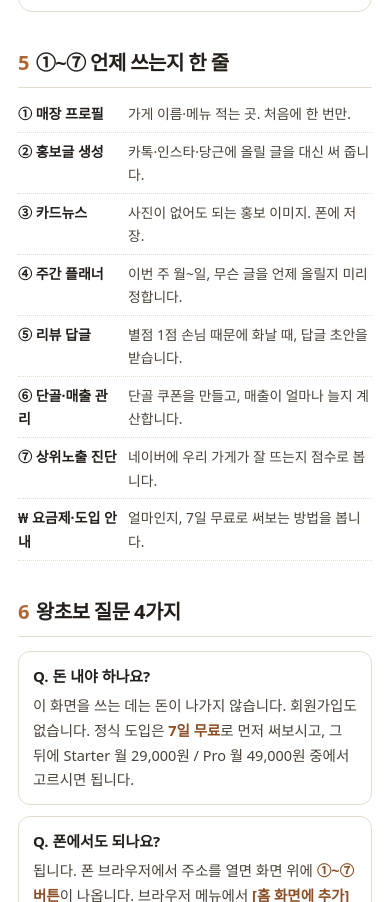
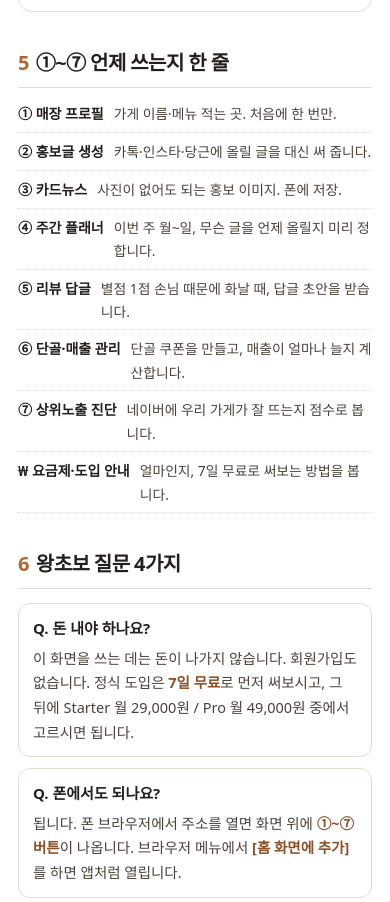
Before and after one commit to ssunwoochoi-create/gageon-studio, a plain HTML site: page guide.html in a window 390 px wide. Shown: the part 4192-5094 px from the top of the page. Drawn offline with Linux system fonts and the light colour scheme.

Commit message:
인쇄용 안내서: 기능 목록 라벨 한 줄 유지, 목록이 페이지 중간에서 끊기지 않게

```diff
--- a/guide.html
+++ b/guide.html
@@ -66,7 +66,7 @@
 
   .fn{margin-top:14px;display:grid;gap:7px;}
   .fn div{display:flex;gap:10px;align-items:baseline;border-bottom:1px dotted var(--line);padding-bottom:6px;break-inside:avoid;}
-  .fn b{flex:none;width:140px;font-size:15px;font-weight:850;}
+  .fn b{flex:none;min-width:146px;white-space:nowrap;font-size:14.5px;font-weight:850;}
   .fn span{font-size:14.5px;color:var(--ink2);}
 
   .qa{display:grid;grid-template-columns:1fr 1fr;gap:11px;margin-top:14px;}
@@ -91,7 +91,7 @@
     .words,.qa{grid-template-columns:1fr;}
     .top{flex-wrap:wrap;gap:8px;}
     .top .url{margin-left:0;text-align:left;width:100%;}
-    .fn b{width:100px;font-size:14px;}
+    .fn b{min-width:0;white-space:normal;font-size:14px;}
     .fn span{font-size:13.8px;}
   }
   @page{size:A4;margin:14mm;}
@@ -100,7 +100,7 @@
     .sheet{box-shadow:none;margin:0;max-width:none;padding:0;border-radius:0;}
     .print-btn{display:none;}
     h2{break-after:avoid;}
-    .step,.ex,.word,.qa .q{break-inside:avoid;}
+    .step,.ex,.word,.qa .q,.fn{break-inside:avoid;}
     .out{background:#FCFAF6 !important;-webkit-print-color-adjust:exact;print-color-adjust:exact;}
     .ex-h,.foot,.step .no,.mark,.warn{-webkit-print-color-adjust:exact;print-color-adjust:exact;}
   }
```
